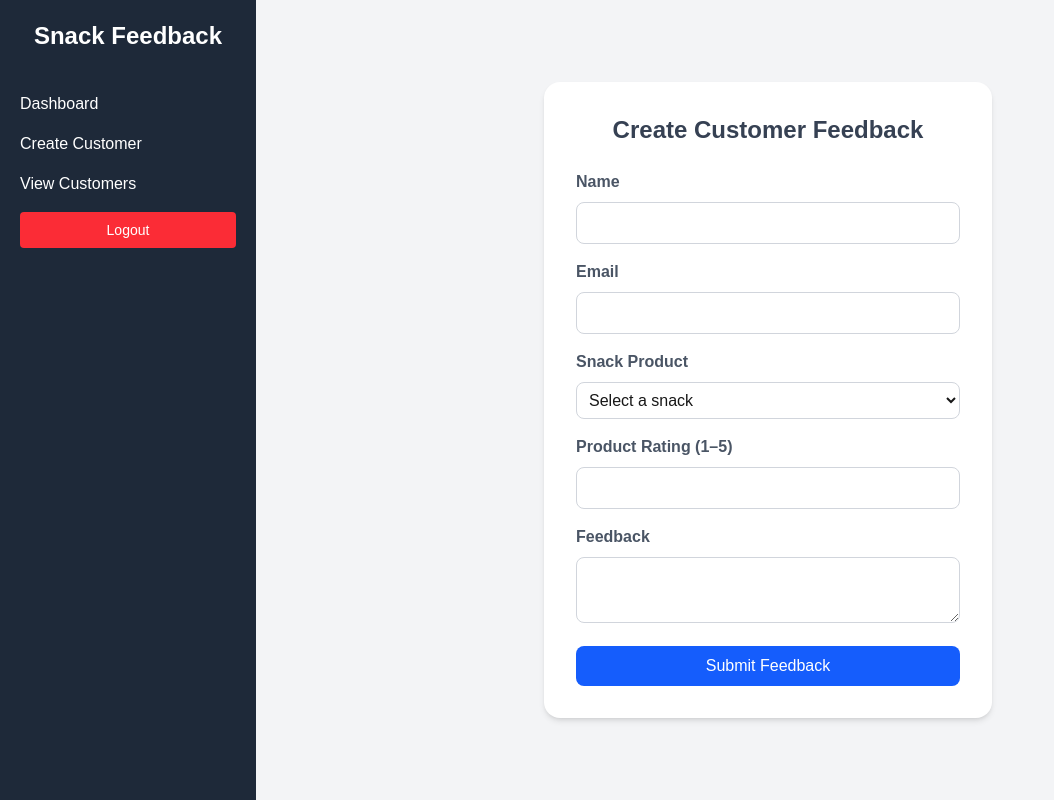
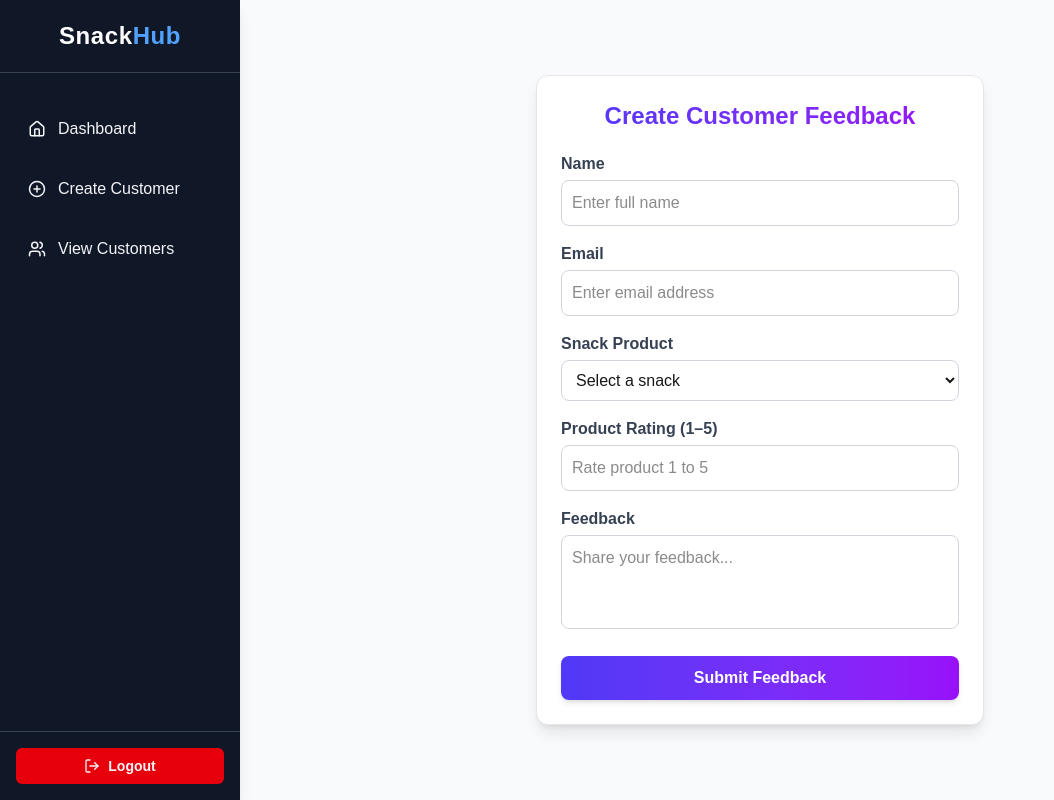
Before and after one commit to 16-kaveri/snackfeedback, a Next.js app: page /create-customer in a window 1280 px wide. Shown: the whole page, without its empty margins (0-1054 px from the left). Built offline with nearby package versions, Linux system fonts and the light colour scheme.

Commit message:
styling change

```diff
--- a/app/components/sidebar.tsx
+++ b/app/components/sidebar.tsx
@@ -2,6 +2,7 @@
 
 import Link from 'next/link';
 import { useRouter } from 'next/navigation';
+import { Home, Users, PlusCircle, LogOut } from 'lucide-react';
 
 export default function Sidebar() {
   const router = useRouter();
@@ -12,20 +13,51 @@ export default function Sidebar() {
   };
 
   return (
-    <div className="h-screen w-64 bg-gray-800 text-white flex flex-col p-5">
-      <h2 className="text-2xl font-bold mb-10 text-center">Snack Feedback</h2>
+    <div className="h-screen w-60 bg-gray-900 text-gray-100 flex flex-col shadow-lg">
 
-      <nav className="flex flex-col space-y-4">
-        <Link href="/dashboard" className="hover:text-blue-300">Dashboard</Link>
-        <Link href="/create-customer" className="hover:text-blue-300">Create Customer</Link>
-        <Link href="/view-customers" className="hover:text-blue-300">View Customers</Link>
+      <div className="p-5 border-b border-gray-700">
+        <h2 className="text-2xl font-bold text-center text-white tracking-wide">
+          Snack<span className="text-blue-400">Hub</span>
+        </h2>
+      </div>
+
+
+      <nav className="flex-1 p-4 space-y-3 mt-4">
+        <Link
+          href="/dashboard"
+          className="flex items-center gap-3 p-3 rounded-md hover:bg-gray-800 hover:text-blue-400 transition-all"
+        >
+          <Home size={18} />
+          <span>Dashboard</span>
+        </Link>
+
+        <Link
+          href="/create-customer"
+          className="flex items-center gap-3 p-3 rounded-md hover:bg-gray-800 hover:text-blue-400 transition-all"
+        >
+          <PlusCircle size={18} />
+          <span>Create Customer</span>
+        </Link>
+
+        <Link
+          href="/view-customers"
+          className="flex items-center gap-3 p-3 rounded-md hover:bg-gray-800 hover:text-blue-400 transition-all"
+        >
+          <Users size={18} />
+          <span>View Customers</span>
+        </Link>
+      </nav>
+
+
+      <div className="p-4 border-t border-gray-700">
         <button
           onClick={handleLogout}
-          className="mt-auto bg-red-500 hover:bg-red-600 py-2 rounded text-sm"
+          className="flex items-center justify-center gap-2 w-full bg-red-600 hover:bg-red-700 py-2 rounded-md font-semibold text-sm transition-all"
         >
+          <LogOut size={16} />
           Logout
         </button>
-      </nav>
+      </div>
     </div>
   );
 }
--- a/app/create-customer/page.tsx
+++ b/app/create-customer/page.tsx
@@ -17,7 +17,9 @@ export default function CreateCustomerPage() {
   const router = useRouter();
 
   const handleChange = (
-    e: React.ChangeEvent<HTMLInputElement | HTMLTextAreaElement | HTMLSelectElement>
+    e: React.ChangeEvent<
+      HTMLInputElement | HTMLTextAreaElement | HTMLSelectElement
+    >
   ) => {
     const { name, value } = e.target;
     setFormData({ ...formData, [name]: value });
@@ -35,7 +37,7 @@ export default function CreateCustomerPage() {
       });
 
       if (res.ok) {
-        alert("Customer feedback saved!");
+        alert("Customer feedback saved successfully!");
         setFormData({
           name: "",
           email: "",
@@ -49,7 +51,7 @@ export default function CreateCustomerPage() {
       }
     } catch (error) {
       console.error("Error submitting form:", error);
-      alert("Error submitting form");
+      alert("⚠️ Error submitting form");
     }
 
     setLoading(false);
@@ -64,41 +66,50 @@ export default function CreateCustomerPage() {
   ];
 
   return (
-    <div className="flex min-h-screen">
-
+    <div className="flex min-h-screen bg-gray-50">
       <Sidebar />
 
-
-      <div className="flex-1 bg-gray-100 flex justify-center items-center p-10">
+      <div className="flex-1 flex justify-center items-center p-8">
         <form
           onSubmit={handleSubmit}
-          className="bg-white p-8 rounded-2xl shadow-md w-full max-w-md"
+          className="bg-white p-6 rounded-xl shadow-lg w-full max-w-md border border-gray-200"
         >
-          <h2 className="text-2xl font-bold mb-6 text-center text-gray-700">
+          <h2 className="text-2xl font-bold mb-5 text-center bg-gradient-to-r from-indigo-600 to-purple-600 bg-clip-text text-transparent">
             Create Customer Feedback
           </h2>
 
-          <label className="block mb-2 font-semibold text-gray-600">Name</label>
+          <div className="mb-4">
+            <label className="block mb-1 font-semibold text-gray-700">
+              Name
+            </label>
             <input
               type="text"
               name="name"
               value={formData.name}
               onChange={handleChange}
               required
-            className="w-full border border-gray-300 p-2 rounded-lg mb-4"
+              placeholder="Enter full name"
+              className="w-full border border-gray-300 p-2.5 rounded-lg focus:ring-2 focus:ring-indigo-400 focus:border-indigo-500 transition"
             />
+          </div>
 
-          <label className="block mb-2 font-semibold text-gray-600">Email</label>
+          <div className="mb-4">
+            <label className="block mb-1 font-semibold text-gray-700">
+              Email
+            </label>
             <input
               type="email"
               name="email"
               value={formData.email}
               onChange={handleChange}
               required
-            className="w-full border border-gray-300 p-2 rounded-lg mb-4"
+              placeholder="Enter email address"
+              className="w-full border border-gray-300 p-2.5 rounded-lg focus:ring-2 focus:ring-indigo-400 focus:border-indigo-500 transition"
             />
+          </div>
 
-          <label className="block mb-2 font-semibold text-gray-600">
+          <div className="mb-4">
+            <label className="block mb-1 font-semibold text-gray-700">
               Snack Product
             </label>
             <select
@@ -106,7 +117,7 @@ export default function CreateCustomerPage() {
               value={formData.product}
               onChange={handleChange}
               required
-            className="w-full border border-gray-300 p-2 rounded-lg mb-4"
+              className="w-full border border-gray-300 p-2.5 rounded-lg focus:ring-2 focus:ring-indigo-400 focus:border-indigo-500 transition"
             >
               <option value="">Select a snack</option>
               {snackOptions.map((snack, index) => (
@@ -115,8 +126,11 @@ export default function CreateCustomerPage() {
                 </option>
               ))}
             </select>
+          </div>
 
-          <label className="block mb-2 font-semibold text-gray-600">
+
+          <div className="mb-4">
+            <label className="block mb-1 font-semibold text-gray-700">
               Product Rating (1–5)
             </label>
             <input
@@ -127,10 +141,13 @@ export default function CreateCustomerPage() {
               min="1"
               max="5"
               required
-            className="w-full border border-gray-300 p-2 rounded-lg mb-4"
+              placeholder="Rate product 1 to 5"
+              className="w-full border border-gray-300 p-2.5 rounded-lg focus:ring-2 focus:ring-indigo-400 focus:border-indigo-500 transition"
             />
+          </div>
 
-          <label className="block mb-2 font-semibold text-gray-600">
+          <div className="mb-5">
+            <label className="block mb-1 font-semibold text-gray-700">
               Feedback
             </label>
             <textarea
@@ -138,13 +155,21 @@ export default function CreateCustomerPage() {
               value={formData.feedback}
               onChange={handleChange}
               required
-            className="w-full border border-gray-300 p-2 rounded-lg mb-4"
+              placeholder="Share your feedback..."
+              className="w-full border border-gray-300 p-2.5 rounded-lg focus:ring-2 focus:ring-indigo-400 focus:border-indigo-500 transition resize-none"
+              rows={3}
             ></textarea>
+          </div>
+
 
           <button
             type="submit"
             disabled={loading}
-            className="w-full bg-blue-600 text-white py-2 rounded-lg hover:bg-blue-700 transition"
+            className={`w-full py-2.5 rounded-lg text-white font-semibold text-base transition-all ${
+              loading
+                ? "bg-gray-400 cursor-not-allowed"
+                : "bg-gradient-to-r from-indigo-600 to-purple-600 hover:opacity-90 shadow-md"
+            }`}
           >
             {loading ? "Saving..." : "Submit Feedback"}
           </button>
--- a/app/dashboard/page.tsx
+++ b/app/dashboard/page.tsx
@@ -61,7 +61,6 @@ export default function Dashboard() {
     };
   }, [router]);
 
-
   const totalCustomers = customers.length;
   const positiveReviews = customers.filter(c => Number(c.productRating) >= 4).length;
   const negativeReviews = customers.filter(c => Number(c.productRating) <= 2).length;
@@ -80,58 +79,55 @@ export default function Dashboard() {
   };
 
   return (
-    <div className="flex min-h-screen">
+    <div className="flex min-h-screen bg-gray-50">
       <Sidebar />
 
-      <div className="flex-1 p-10 bg-gray-100">
-        <div className="flex justify-between items-center mb-8">
-          <h1 className="text-3xl font-bold">Dashboard</h1>
+      <div className="flex-1 p-10">
+
+        <div className="flex justify-between items-center mb-10">
+          <h1 className="text-4xl font-extrabold bg-gradient-to-r from-indigo-600 to-purple-600 bg-clip-text text-transparent">
+            Dashboard
+          </h1>
 
         </div>
 
+
         {loading ? (
-          <p className="text-gray-600">Loading data...</p>
+          <p className="text-gray-600 text-lg text-center mt-10">Loading data...</p>
         ) : (
           <>
-            <div className="grid grid-cols-1 md:grid-cols-3 gap-6 mb-10">
-              <div className="bg-white p-6 rounded-lg shadow-md text-center">
-                <h3 className="text-xl font-semibold">Total Customers</h3>
-                <p className="text-3xl font-bold mt-2 text-blue-600">
-                  {totalCustomers}
-                </p>
+
+            <div className="grid grid-cols-1 md:grid-cols-3 gap-6 mb-12">
+              <div className="bg-white/90 backdrop-blur-md p-6 rounded-2xl shadow-md border border-gray-200 text-center hover:shadow-lg transition">
+                <h3 className="text-lg font-semibold text-gray-600">Total Customers</h3>
+                <p className="text-4xl font-extrabold mt-2 text-indigo-600">{totalCustomers}</p>
               </div>
 
-              <div className="bg-white p-6 rounded-lg shadow-md text-center">
-                <h3 className="text-xl font-semibold">Positive Reviews</h3>
-                <p className="text-3xl font-bold mt-2 text-green-600">
-                  {positiveReviews}
-                </p>
+              <div className="bg-white/90 backdrop-blur-md p-6 rounded-2xl shadow-md border border-gray-200 text-center hover:shadow-lg transition">
+                <h3 className="text-lg font-semibold text-gray-600">Positive Reviews</h3>
+                <p className="text-4xl font-extrabold mt-2 text-green-600">{positiveReviews}</p>
               </div>
 
-              <div className="bg-white p-6 rounded-lg shadow-md text-center">
-                <h3 className="text-xl font-semibold">Negative Reviews</h3>
-                <p className="text-3xl font-bold mt-2 text-red-500">
-                  {negativeReviews}
-                </p>
+              <div className="bg-white/90 backdrop-blur-md p-6 rounded-2xl shadow-md border border-gray-200 text-center hover:shadow-lg transition">
+                <h3 className="text-lg font-semibold text-gray-600">Negative Reviews</h3>
+                <p className="text-4xl font-extrabold mt-2 text-red-500">{negativeReviews}</p>
               </div>
             </div>
 
-            <h2 className="text-2xl font-semibold mb-4">Snack Products</h2>
-            <div className="grid grid-cols-1 md:grid-cols-3 gap-6">
+            <div>
+              <h2 className="text-2xl font-bold mb-5 text-gray-800">Popular Snack Products</h2>
+              <div className="grid grid-cols-1 sm:grid-cols-2 md:grid-cols-3 gap-6">
                 {snacks.map((snack, index) => (
                   <div
                     key={index}
-                  className="bg-white p-6 rounded-lg shadow-md hover:shadow-lg transition"
+                    className="bg-white/90 backdrop-blur-md p-6 rounded-2xl shadow-md border border-gray-200 hover:scale-[1.02] hover:shadow-lg transition-all"
                   >
-                  <h3 className="text-xl font-semibold text-gray-800">
-                    {snack.name}
-                  </h3>
-                  <p className="text-gray-500 mt-2">Flavor: {snack.flavor}</p>
-                  <p className="text-gray-700 font-semibold mt-3">
-                    Price: {snack.price}
-                  </p>
+                    <h3 className="text-xl font-semibold text-gray-800">{snack.name}</h3>
+                    <p className="text-gray-600 mt-2">Flavor: {snack.flavor}</p>
+                    <p className="text-gray-800 font-semibold mt-3">Price: {snack.price}</p>
                   </div>
                 ))}
+              </div>
             </div>
           </>
         )}
--- a/app/login/page.tsx
+++ b/app/login/page.tsx
@@ -1,65 +1,86 @@
-'use client';
+"use client";
 
-import { useState } from 'react';
-import { useRouter } from 'next/navigation';
+import { useState } from "react";
+import { useRouter } from "next/navigation";
 
 export default function LoginPage() {
   const router = useRouter();
-  const [email, setEmail] = useState('');
-  const [password, setPassword] = useState('');
-  const [error, setError] = useState('');
+  const [email, setEmail] = useState("");
+  const [password, setPassword] = useState("");
+  const [error, setError] = useState("");
 
   const handleLogin = (e: React.FormEvent) => {
     e.preventDefault();
 
-  if (email === 'admin@example.com' && password === 'admin123') {
+
+    if (email === "admin@example.com" && password === "admin123") {
       const sessionData = {
         active: true,
-      timestamp: new Date().getTime(), // Save login time
+        timestamp: new Date().getTime(),
       };
-    localStorage.setItem('session', JSON.stringify(sessionData));
-    router.push('/dashboard');
+      localStorage.setItem("session", JSON.stringify(sessionData));
+      router.push("/dashboard");
     } else {
-    setError('Invalid credentials! Try admin@example.com / admin123');
+      setError("Invalid credentials! Try admin@example.com / admin123");
     }
   };
 
+  return (
+    <div className="flex justify-center items-center min-h-screen bg-gradient-to-br from-blue-50 to-gray-100">
+      <div className="bg-white shadow-lg rounded-2xl p-8 w-full max-w-md border border-gray-200">
+        <h2 className="text-3xl font-bold text-center mb-6 text-gray-700">
+          Snack Feedback Login
+        </h2>
 
-  return (
-    <div className="flex justify-center items-center min-h-screen bg-gray-100">
-      <div className="bg-white p-8 rounded-lg shadow-md w-full max-w-sm">
-        <h2 className="text-2xl font-semibold text-center mb-6">Login</h2>
-        <form onSubmit={handleLogin} className="space-y-4">
+        <form onSubmit={handleLogin} className="space-y-5">
           <div>
-            <label className="block mb-1 font-medium">Email</label>
+            <label className="block mb-2 text-gray-600 font-medium">
+              Email
+            </label>
             <input
               type="email"
               value={email}
               onChange={(e) => setEmail(e.target.value)}
-              className="w-full border border-gray-300 rounded-md px-3 py-2"
+              placeholder="Enter your email"
+              className="w-full border border-gray-300 rounded-lg px-3 py-2 focus:outline-none focus:ring-2 focus:ring-blue-400"
               required
             />
           </div>
+
           <div>
-            <label className="block mb-1 font-medium">Password</label>
+            <label className="block mb-2 text-gray-600 font-medium">
+              Password
+            </label>
             <input
               type="password"
               value={password}
               onChange={(e) => setPassword(e.target.value)}
-              className="w-full border border-gray-300 rounded-md px-3 py-2"
+              placeholder="Enter your password"
+              className="w-full border border-gray-300 rounded-lg px-3 py-2 focus:outline-none focus:ring-2 focus:ring-blue-400"
               required
             />
           </div>
 
-          {error && <p className="text-red-500 text-sm">{error}</p>}
+          {error && (
+            <p className="text-red-500 text-sm text-center font-medium">
+              {error}
+            </p>
+          )}
 
           <button
             type="submit"
-            className="w-full bg-blue-600 text-white py-2 rounded-md hover:bg-blue-700"
+            className="w-full bg-blue-600 text-white py-2.5 rounded-lg hover:bg-blue-700 transition font-medium"
           >
             Login
           </button>
         </form>
+
+        <p className="text-gray-500 text-sm text-center mt-4">
+          Demo credentials: <br />
+          <span className="font-semibold text-gray-700">
+            admin@example.com / admin123
+          </span>
+        </p>
       </div>
     </div>
   );
--- a/app/view-customers/page.tsx
+++ b/app/view-customers/page.tsx
@@ -31,47 +31,53 @@ export default function ViewCustomersPage() {
 
   if (loading) {
     return (
-      <div className="flex justify-center items-center min-h-screen text-lg font-medium">
+      <div className="flex justify-center items-center min-h-screen text-lg font-medium text-gray-700">
         Loading customer feedback...
       </div>
     );
   }
 
   return (
-    <div className="flex min-h-screen">
-      {/* ✅ Sidebar Section */}
+    <div className="flex min-h-screen bg-gray-50">
       <Sidebar />
 
-      {/* ✅ Main Content */}
-      <div className="flex-1 p-6 bg-gray-100">
-        <h1 className="text-2xl font-semibold mb-6 text-center">
+      <div className="flex-1 p-8">
+        <div className="max-w-6xl mx-auto">
+          <h1 className="text-3xl font-bold mb-8 text-center text-gray-800">
             Customer Snack Feedback
           </h1>
 
           {feedbacks.length === 0 ? (
-          <p className="text-center text-gray-500">No feedback available.</p>
+            <div className="bg-white shadow-md rounded-xl p-8 text-center text-gray-500">
+              No feedback available.
+            </div>
           ) : (
-          <div className="overflow-x-auto">
-            <table className="min-w-full border border-gray-300 rounded-lg bg-white">
-              <thead className="bg-gray-200">
+            <div className="overflow-x-auto bg-white rounded-xl shadow-md border border-gray-200">
+              <table className="min-w-full table-auto text-sm">
+                <thead className="bg-gradient-to-r from-indigo-500 to-purple-500 text-white">
                   <tr>
-                  <th className="p-3 text-left border-b">#</th>
-                  <th className="p-3 text-left border-b">Name</th>
-                  <th className="p-3 text-left border-b">Email</th>
-                  <th className="p-3 text-left border-b">Snack Product</th>
-                  <th className="p-3 text-left border-b">Feedback</th>
-                  <th className="p-3 text-left border-b">Rating</th>
+                    <th className="p-4 text-left font-semibold">#</th>
+                    <th className="p-4 text-left font-semibold">Name</th>
+                    <th className="p-4 text-left font-semibold">Email</th>
+                    <th className="p-4 text-left font-semibold">Snack Product</th>
+                    <th className="p-4 text-left font-semibold">Feedback</th>
+                    <th className="p-4 text-left font-semibold">Rating</th>
                   </tr>
                 </thead>
                 <tbody>
                   {feedbacks.map((fb, index) => (
-                  <tr key={fb._id} className="hover:bg-gray-100">
-                    <td className="p-3 border-b">{index + 1}</td>
-                    <td className="p-3 border-b">{fb.name}</td>
-                    <td className="p-3 border-b">{fb.email}</td>
-                    <td className="p-3 border-b">{fb.product}</td>
-                    <td className="p-3 border-b">{fb.feedback}</td>
-                    <td className="p-3 border-b">{fb.productRating}</td>
+                    <tr
+                      key={fb._id}
+                      className="hover:bg-indigo-50 transition-colors duration-200 border-b last:border-none"
+                    >
+                      <td className="p-4 text-gray-700">{index + 1}</td>
+                      <td className="p-4 text-gray-800 font-medium">{fb.name}</td>
+                      <td className="p-4 text-gray-600">{fb.email}</td>
+                      <td className="p-4 text-gray-700">{fb.product}</td>
+                      <td className="p-4 text-gray-700">{fb.feedback}</td>
+                      <td className="p-4 text-yellow-500 font-semibold">
+                        {fb.productRating}
+                      </td>
                     </tr>
                   ))}
                 </tbody>
@@ -80,5 +86,6 @@ export default function ViewCustomersPage() {
           )}
         </div>
       </div>
+    </div>
   );
 }
--- a/package.json
+++ b/package.json
@@ -9,6 +9,7 @@
     "lint": "eslint"
   },
   "dependencies": {
+    "lucide-react": "^0.548.0",
     "mongoose": "^8.19.2",
     "next": "16.0.1",
     "next-auth": "^4.24.13",
```
Also changed, not shown: 1 other file (tests, documents, lock files or other folders). Lines whose indentation alone changed are shown as unchanged.
